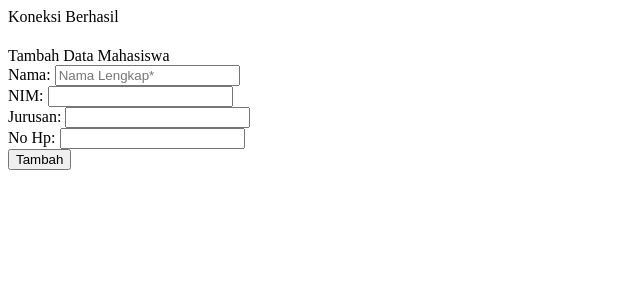
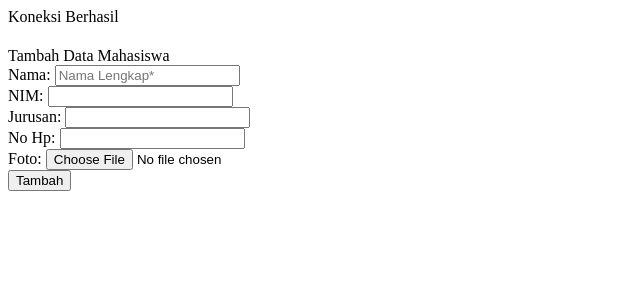
Before and after one commit to nabilahanesta/Tugas1-PemrogramanWeb-Individu, a PHP site: page /tambahdata.php in a window 1280 px wide. Shown: the top 300 px of the page, without its empty margins (0-640 px from the left). Run offline with PHP 8.4, Linux system fonts and the light colour scheme.

Commit message:
menambahkan coding tampilan foto

```diff
--- a/function.php
+++ b/function.php
@@ -29,19 +29,31 @@
    }
 
    function tambahmahasiswa($data)
-   {
+{
     global $koneksi;
 
-     $nama = $data["nama"];
-     $nim = $data["nim"];
-     $jurusan = $data["jurusan"];
-     $nohp = $data["nohp"];
+    $nama = $data["nama"];
+    $nim = $data["nim"];
+    $jurusan = $data["jurusan"];
+    $nohp = $data["nohp"];
 
-     $query = "INSERT INTO mahasiswa VALUES ('', '', '$nama', '$nim', '$jurusan', '$nohp')";
+    // Handle upload foto
+    $namaFile = $_FILES['foto']['name'];
+    $tmpFile = $_FILES['foto']['tmp_name'];
+    $folder = 'images/';
+    $targetPath = $folder . $namaFile;
+
+    // Pindahkan file ke folder images/
+    if(move_uploaded_file($tmpFile, $targetPath)) {
+        // Simpan nama file ke DB
+        $query = "INSERT INTO mahasiswa VALUES ('', '$namaFile', '$nama', '$nim', '$jurusan', '$nohp')";
         mysqli_query($koneksi, $query);
         return mysqli_affected_rows($koneksi);
+    } else {
+        return 0; // gagal upload
+    }
+}
 
-   }
 
    function hapusdata($id)
    {
--- a/tambahdata.php
+++ b/tambahdata.php
@@ -45,7 +45,8 @@
 </head>
 <body>
     <h1></h1>Tambah Data Mahasiswa</h1>
-    <form action="" method="post">
+    <form action="" method="post" enctype="multipart/form-data">
+
         <label for= "name">Nama:</label>
         <input type="text" name="nama" id="name" placeholder= "Nama Lengkap*"required /><br>
         <label for= "nim">NIM:</label>
@@ -54,6 +55,8 @@
         <input type="text" name="jurusan" id="jurusan" required/><br>
         <label for= "nohp">No Hp:</label>
         <input type="text" name="nohp" id="nohp" required /><br>
+        <label for= "foto">Foto:</label>
+        <input type="file" name="foto" id="foto" required /><br>
         <button type="submit" name="submit">Tambah</button>
     </form>
 
```
Also changed, not shown: datamahasiswa.php (+4 -10 lines), images/smile3.jpg (added).
